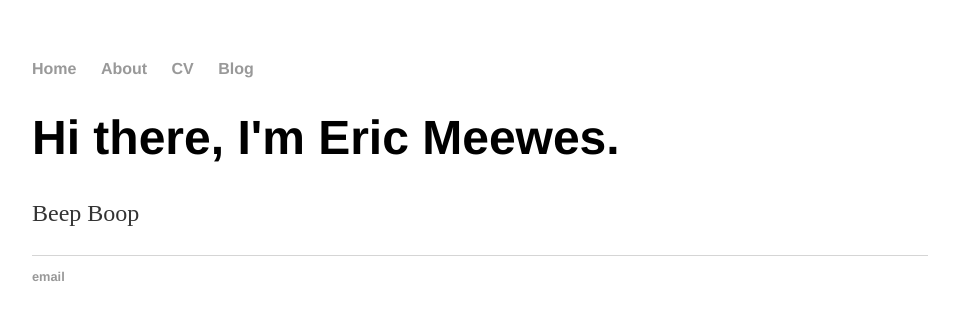
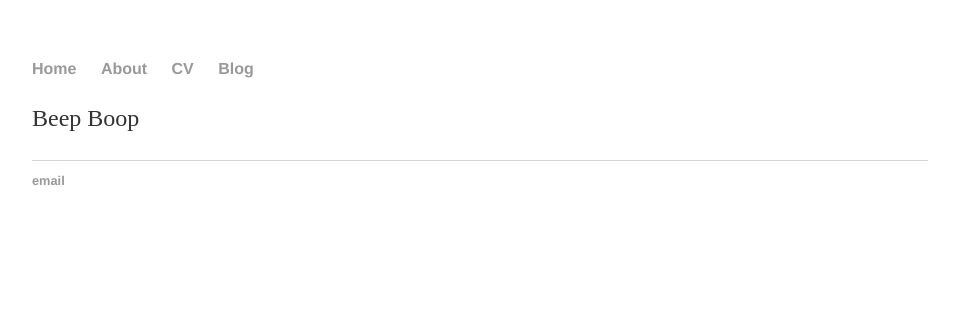
Before and after one commit to emeewes/emeewes.github.io, a Jekyll site: the page built from index.html, in a window 1280 px wide. Shown: the top 320 px of the page, without its empty margins (160-1119 px from the left). Built offline with Jekyll 4.4.1, drawn with Linux system fonts in a browser that asks for light colours.

Commit message:
Update index.html

```diff
--- a/index.html
+++ b/index.html
@@ -3,6 +3,5 @@ layout: default
 title: Eric Meewes
 ---
 <div class="blurb">
-	<h1>Hi there, I'm Eric Meewes.</h1>
 	<p>Beep Boop</p>
 </div><!-- /.blurb -->
```
